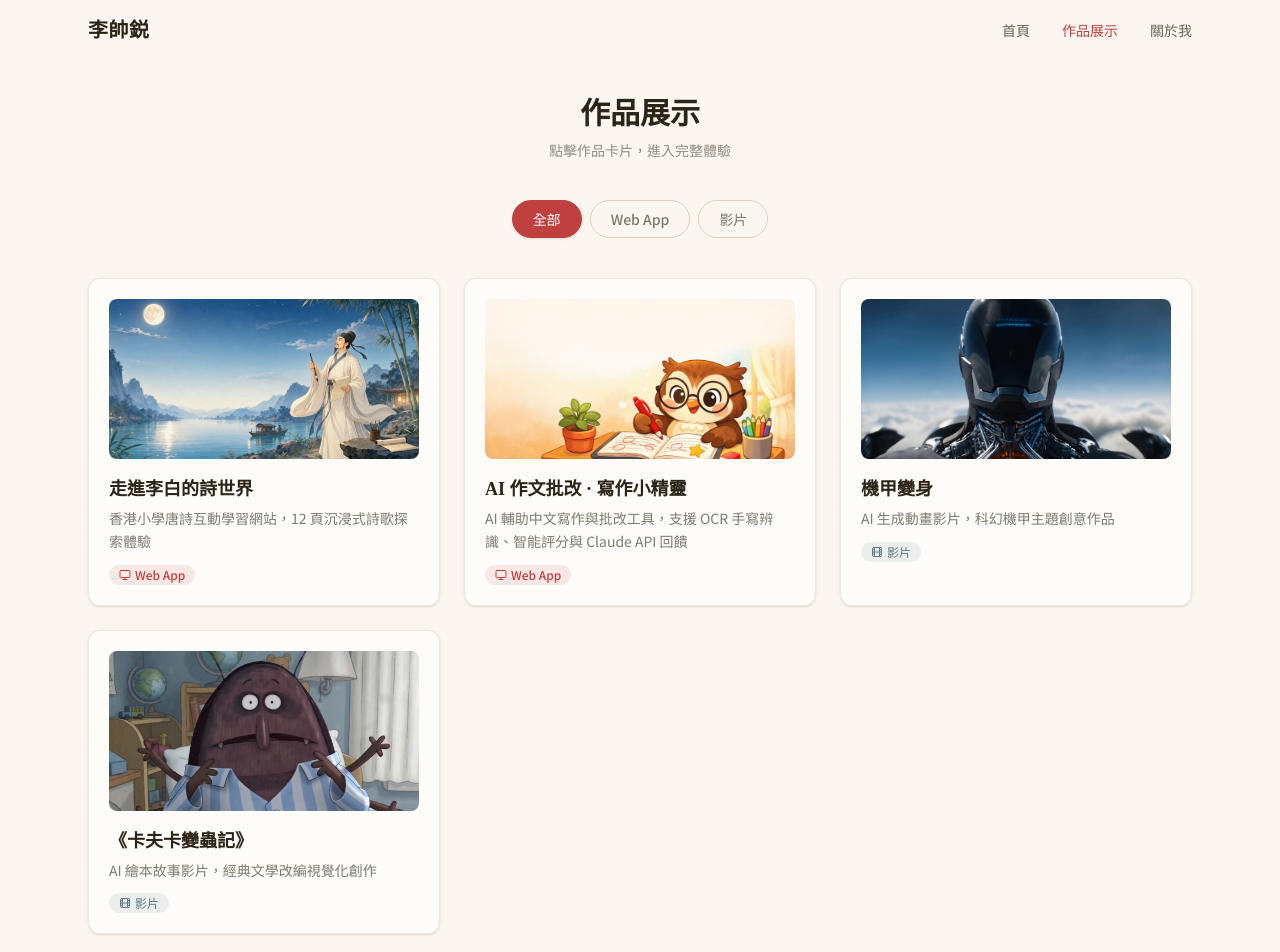
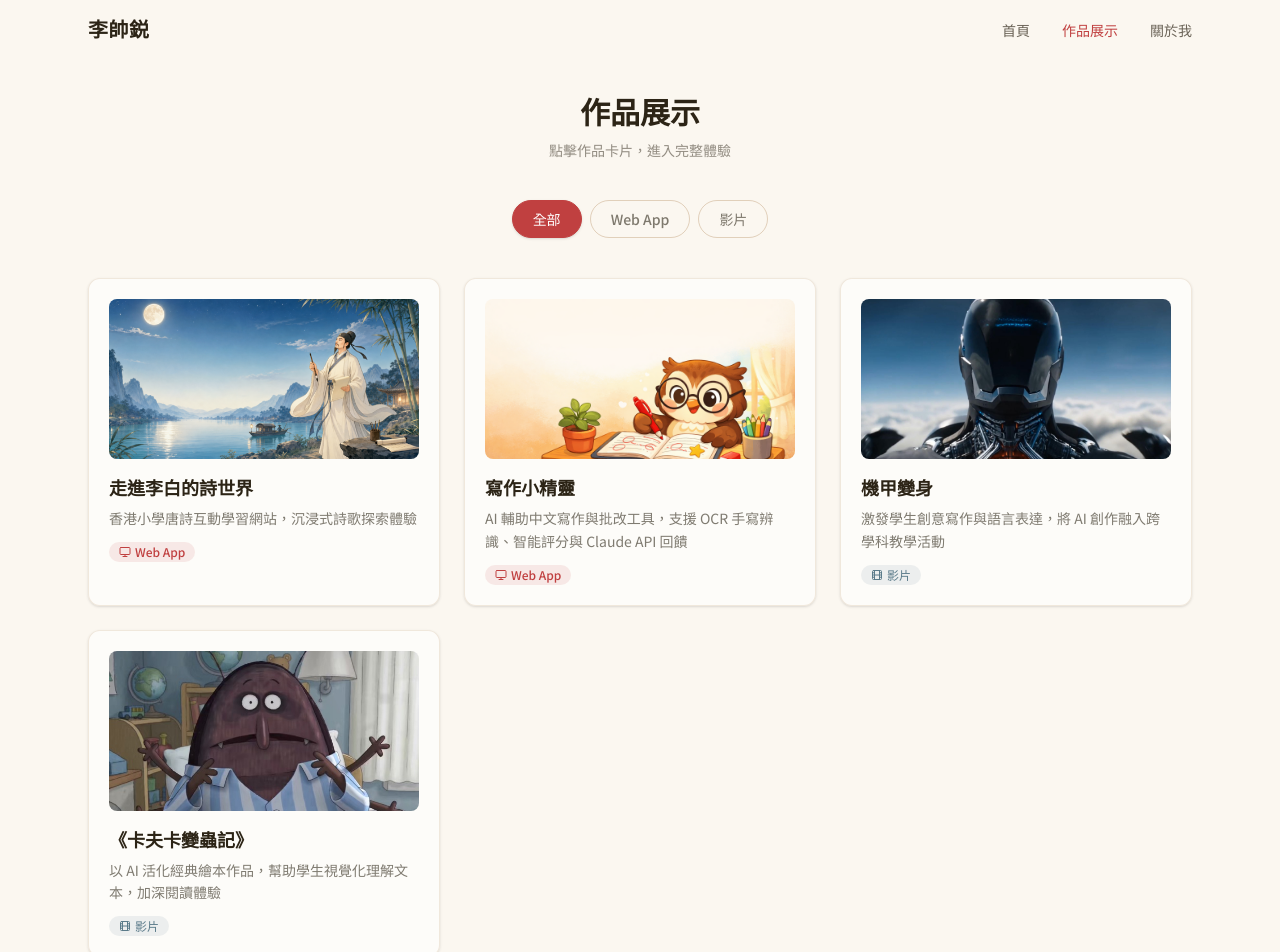
Before and after one commit to LiSRuii/ai-education-portfolio, a React (Vite) app: page /works in a window 1280 px wide. Shown: the top 952 px of the page. Built offline with nearby package versions, Linux system fonts and the light colour scheme.

Commit message:
refine: update work descriptions with education/teaching focus

```diff
--- a/src/data/works.js
+++ b/src/data/works.js
@@ -3,7 +3,7 @@ const works = [
     id: "li-bai",
     title: "走進李白的詩世界",
     category: "web",
-    description: "香港小學唐詩互動學習網站，12 頁沉浸式詩歌探索體驗",
+    description: "香港小學唐詩互動學習網站，沉浸式詩歌探索體驗",
     tech: "React + Vite + Tailwind CSS + Framer Motion",
     thumbnail: "/images/thumbnails/li-bai-thumb.png",
     link: "https://lisruii.github.io/-/li-bai/",
@@ -11,7 +11,7 @@ const works = [
   },
   {
     id: "writing-elf",
-    title: "AI 作文批改 · 寫作小精靈",
+    title: "寫作小精靈",
     category: "web",
     description: "AI 輔助中文寫作與批改工具，支援 OCR 手寫辨識、智能評分與 Claude API 回饋",
     tech: "HTML + Tesseract.js + Claude API",
@@ -23,7 +23,7 @@ const works = [
     id: "mecha-transform",
     title: "機甲變身",
     category: "video",
-    description: "AI 生成動畫影片，科幻機甲主題創意作品",
+    description: "激發學生創意寫作與語言表達，將 AI 創作融入跨學科教學活動",
     tech: "AI 影片生成",
     thumbnail: "/images/thumbnails/mecha-cover.jpg",
     link: "https://drive.google.com/file/d/11NXbJbA9KtZM_V4d4IWti1i9ImSON5WB/view?usp=sharing",
@@ -33,7 +33,7 @@ const works = [
     id: "kafka-bug",
     title: "《卡夫卡變蟲記》",
     category: "video",
-    description: "AI 繪本故事影片，經典文學改編視覺化創作",
+    description: "以 AI 活化經典繪本作品，幫助學生視覺化理解文本，加深閱讀體驗",
     tech: "AI 繪本生成",
     thumbnail: "/images/thumbnails/kafka-cover.jpg",
     link: "https://drive.google.com/file/d/1OxRETeHeD7f1GomCMQ-46sCEz4XbDshi/view?usp=drive_link",
```
